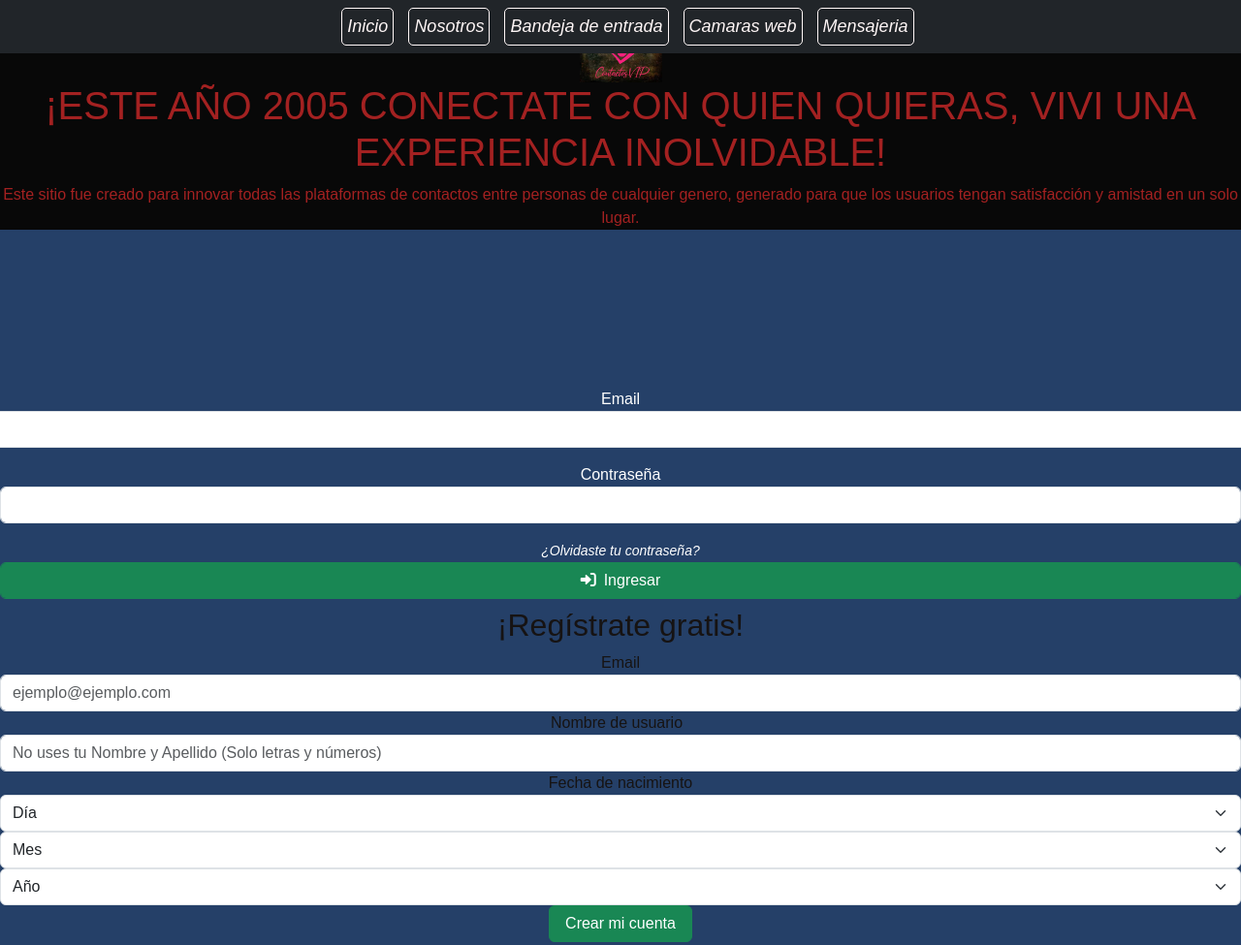
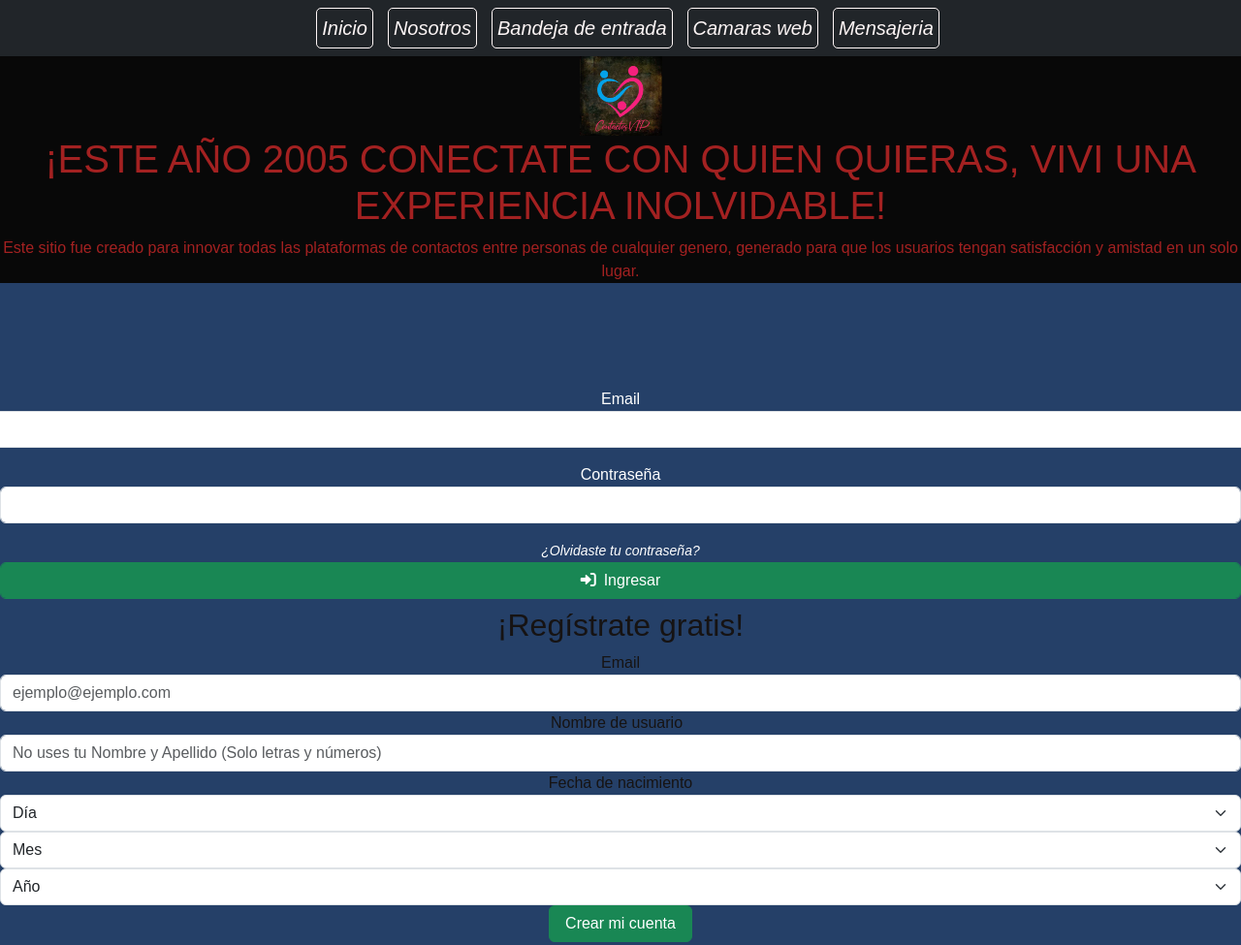
Before and after one commit to nanulita/Contacto.VIP, a plain HTML site: page index.html in a window 1280 px wide. Shown: the top 975 px of the page at 97% size. Drawn offline with nearby package versions, Linux system fonts and the light colour scheme.

Commit message:
modifique mi style.css

```diff
--- a/css/style.css
+++ b/css/style.css
@@ -86,6 +86,7 @@ header {
 
 .introHeader {
     background-color: rgb(8, 8, 8);
+    margin-top: 55px;
 }
 
 .headerLogo {
@@ -112,7 +113,7 @@ header {
 }
 
 #nav a {
-    font-size: 18px;
+    font-size: 20px;
     margin-left: 15px;
     padding: 5px;
     border-radius: 5px;
```
